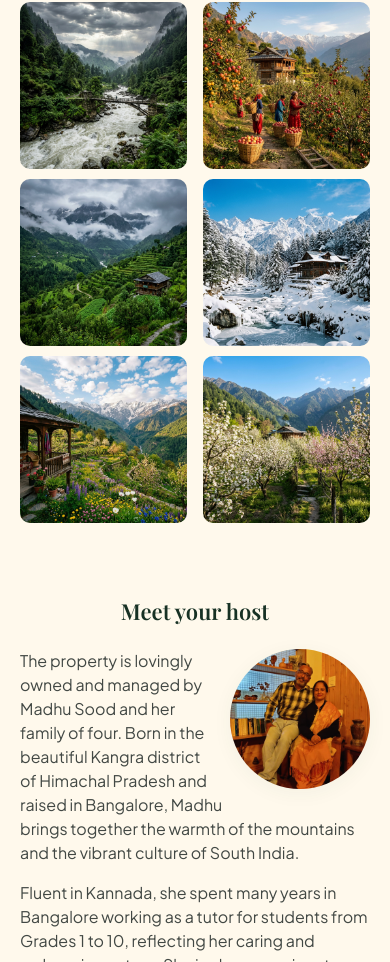
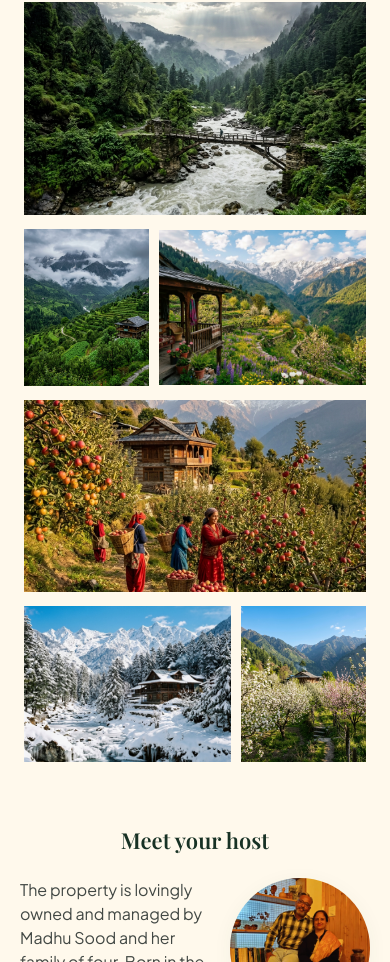
Before and after one commit to rishabhsood123/madhuban_website, a React (Vite) app: page / in a window 390 px wide. Shown: the part 3868-4830 px from the top of the page. Built offline with nearby package versions, Linux system fonts and the light colour scheme; no server answers; a web font is replaced by a local one.

Commit message:
Gallery Update

```diff
--- a/src/Gallery.tsx
+++ b/src/Gallery.tsx
@@ -136,26 +136,26 @@ export default function Gallery() {
         <span className="gallery-month-desc">{currentMonth.desc}</span>
       </div>
 
-      {/* Masonry photo grid */}
+      {/* Magazine Layout Photo Grid (6 Images) */}
       <div
         id="gallery-grid"
         role="tabpanel"
         aria-labelledby={`gallery-tab-${currentMonth.key}`}
-        className={`gallery-masonry${animating ? ' gallery-fade-out' : ''}`}
+        className={`gallery-magazine-grid${animating ? ' gallery-fade-out' : ''}`}
       >
-        {currentImages.map((img, i) => (
+        {/* 1. BIG PHOTO */}
+        {currentImages[0] && (
           <div
-            key={`${currentMonth.key}-${i}`}
-            className="gallery-item"
-            onClick={() => openLightbox(i)}
+            className="gallery-item magazine-item-big"
+            onClick={() => openLightbox(0)}
             role="button"
             tabIndex={0}
-            aria-label={`Open photo: ${img.alt}`}
-            onKeyDown={(e) => e.key === 'Enter' && openLightbox(i)}
+            aria-label={`Open photo: ${currentImages[0].alt}`}
+            onKeyDown={(e) => e.key === 'Enter' && openLightbox(0)}
           >
             <img
-              src={`${import.meta.env.BASE_URL}assets/${img.src}`}
-              alt={img.alt}
+              src={`${import.meta.env.BASE_URL}assets/${currentImages[0].src}`}
+              alt={currentImages[0].alt}
               className="gallery-img"
               loading="lazy"
             />
@@ -163,7 +163,121 @@ export default function Gallery() {
               <span className="material-symbols-outlined gallery-zoom-icon">zoom_in</span>
             </div>
           </div>
-        ))}
+        )}
+
+
+
+        {/* 2. ASYMMETRIC PAIR 1 (small photo + large photo) */}
+        <div className="magazine-row-asymmetric-1">
+          {currentImages[1] && (
+            <div
+              className="gallery-item magazine-item-small"
+              onClick={() => openLightbox(1)}
+              role="button"
+              tabIndex={0}
+              aria-label={`Open photo: ${currentImages[1].alt}`}
+              onKeyDown={(e) => e.key === 'Enter' && openLightbox(1)}
+            >
+              <img
+                src={`${import.meta.env.BASE_URL}assets/${currentImages[1].src}`}
+                alt={currentImages[1].alt}
+                className="gallery-img"
+                loading="lazy"
+              />
+              <div className="gallery-item-overlay" aria-hidden="true">
+                <span className="material-symbols-outlined gallery-zoom-icon">zoom_in</span>
+              </div>
+            </div>
+          )}
+
+          {currentImages[2] && (
+            <div
+              className="gallery-item magazine-item-large"
+              onClick={() => openLightbox(2)}
+              role="button"
+              tabIndex={0}
+              aria-label={`Open photo: ${currentImages[2].alt}`}
+              onKeyDown={(e) => e.key === 'Enter' && openLightbox(2)}
+            >
+              <img
+                src={`${import.meta.env.BASE_URL}assets/${currentImages[2].src}`}
+                alt={currentImages[2].alt}
+                className="gallery-img"
+                loading="lazy"
+              />
+              <div className="gallery-item-overlay" aria-hidden="true">
+                <span className="material-symbols-outlined gallery-zoom-icon">zoom_in</span>
+              </div>
+            </div>
+          )}
+        </div>
+
+        {/* 3. FULL WIDTH PHOTO */}
+        {currentImages[3] && (
+          <div
+            className="gallery-item magazine-item-full"
+            onClick={() => openLightbox(3)}
+            role="button"
+            tabIndex={0}
+            aria-label={`Open photo: ${currentImages[3].alt}`}
+            onKeyDown={(e) => e.key === 'Enter' && openLightbox(3)}
+          >
+            <img
+              src={`${import.meta.env.BASE_URL}assets/${currentImages[3].src}`}
+              alt={currentImages[3].alt}
+              className="gallery-img"
+              loading="lazy"
+            />
+            <div className="gallery-item-overlay" aria-hidden="true">
+              <span className="material-symbols-outlined gallery-zoom-icon">zoom_in</span>
+            </div>
+          </div>
+        )}
+
+        {/* 4. ASYMMETRIC PAIR 2 (large photo + small photo) */}
+        <div className="magazine-row-asymmetric-2">
+          {currentImages[4] && (
+            <div
+              className="gallery-item magazine-item-large"
+              onClick={() => openLightbox(4)}
+              role="button"
+              tabIndex={0}
+              aria-label={`Open photo: ${currentImages[4].alt}`}
+              onKeyDown={(e) => e.key === 'Enter' && openLightbox(4)}
+            >
+              <img
+                src={`${import.meta.env.BASE_URL}assets/${currentImages[4].src}`}
+                alt={currentImages[4].alt}
+                className="gallery-img"
+                loading="lazy"
+              />
+              <div className="gallery-item-overlay" aria-hidden="true">
+                <span className="material-symbols-outlined gallery-zoom-icon">zoom_in</span>
+              </div>
+            </div>
+          )}
+
+          {currentImages[5] && (
+            <div
+              className="gallery-item magazine-item-small"
+              onClick={() => openLightbox(5)}
+              role="button"
+              tabIndex={0}
+              aria-label={`Open photo: ${currentImages[5].alt}`}
+              onKeyDown={(e) => e.key === 'Enter' && openLightbox(5)}
+            >
+              <img
+                src={`${import.meta.env.BASE_URL}assets/${currentImages[5].src}`}
+                alt={currentImages[5].alt}
+                className="gallery-img"
+                loading="lazy"
+              />
+              <div className="gallery-item-overlay" aria-hidden="true">
+                <span className="material-symbols-outlined gallery-zoom-icon">zoom_in</span>
+              </div>
+            </div>
+          )}
+        </div>
       </div>
 
       {/* Lightbox */}
--- a/src/index.css
+++ b/src/index.css
@@ -1381,41 +1381,122 @@ body {
   font-style: italic;
 }
 
-/* Masonry Grid */
-.gallery-masonry {
-  columns: 2;
-  column-gap: 16px;
+/* =============================================
+   Magazine Layout Gallery (Life at Madhuban)
+   ============================================= */
+.gallery-magazine-grid {
+  display: flex;
+  flex-direction: column;
+  gap: 24px;
+  max-width: 1100px;
+  margin: 0 auto;
   transition: opacity 0.22s ease, transform 0.22s ease;
 }
 
-.gallery-masonry.gallery-fade-out {
+.gallery-magazine-grid.gallery-fade-out {
   opacity: 0;
   transform: translateY(6px);
 }
 
-@media (min-width: 600px) {
-  .gallery-masonry { columns: 3; }
-}
-
-@media (min-width: 1024px) {
-  .gallery-masonry { columns: 3; }
-}
-
 .gallery-item {
-  break-inside: avoid;
-  margin-bottom: 10px;
   position: relative;
-  border-radius: 10px;
+  border-radius: 0px !important; /* Sharp unrounded magazine edges */
   overflow: hidden;
   cursor: pointer;
   background: var(--surface-container-low);
+  box-shadow: none;
 }
 
 .gallery-img {
   width: 100%;
-  height: auto;
+  height: 100%;
+  object-fit: cover;
   display: block;
-  transition: transform 0.35s ease;
+  border-radius: 0px !important;
+  transition: transform 0.4s cubic-bezier(0.16, 1, 0.3, 1);
+}
+
+/* 1. BIG PHOTO HERO */
+.magazine-item-big {
+  width: 100%;
+  max-height: 520px;
+  aspect-ratio: 16/9;
+}
+
+
+
+/* Asymmetric Pair Rows */
+.magazine-row-asymmetric-1,
+.magazine-row-asymmetric-2 {
+  display: flex;
+  gap: 20px;
+  align-items: center;
+  width: 100%;
+}
+
+/* 40% / 60% widths */
+.magazine-row-asymmetric-1 .magazine-item-small {
+  flex: 0 0 38%;
+  aspect-ratio: 4/5;
+}
+
+.magazine-row-asymmetric-1 .magazine-item-large {
+  flex: 0 0 calc(62% - 20px);
+  aspect-ratio: 16/10;
+}
+
+/* 60% / 40% widths */
+.magazine-row-asymmetric-2 .magazine-item-large {
+  flex: 0 0 calc(62% - 20px);
+  aspect-ratio: 16/10;
+}
+
+.magazine-row-asymmetric-2 .magazine-item-small {
+  flex: 0 0 38%;
+  aspect-ratio: 4/5;
+}
+
+/* FULL WIDTH LANDSCAPE PHOTO */
+.magazine-item-full {
+  width: 100%;
+  max-height: 480px;
+  aspect-ratio: 21/9;
+}
+
+@media (max-width: 650px) {
+  .gallery-magazine-grid {
+    gap: 14px;
+    padding: 0 4px;
+  }
+
+  .magazine-row-asymmetric-1,
+  .magazine-row-asymmetric-2 {
+    gap: 10px;
+  }
+  .magazine-row-asymmetric-1 .magazine-item-small {
+    flex: 0 0 calc(38% - 5px);
+    aspect-ratio: 4/5;
+  }
+  .magazine-row-asymmetric-1 .magazine-item-large {
+    flex: 0 0 calc(62% - 5px);
+    aspect-ratio: 4/3;
+  }
+  .magazine-row-asymmetric-2 .magazine-item-large {
+    flex: 0 0 calc(62% - 5px);
+    aspect-ratio: 4/3;
+  }
+  .magazine-row-asymmetric-2 .magazine-item-small {
+    flex: 0 0 calc(38% - 5px);
+    aspect-ratio: 4/5;
+  }
+  .magazine-item-big {
+    aspect-ratio: 16/10;
+    max-height: 260px;
+  }
+  .magazine-item-full {
+    aspect-ratio: 16/9;
+    max-height: 220px;
+  }
 }
 
 .gallery-item-overlay {
```
